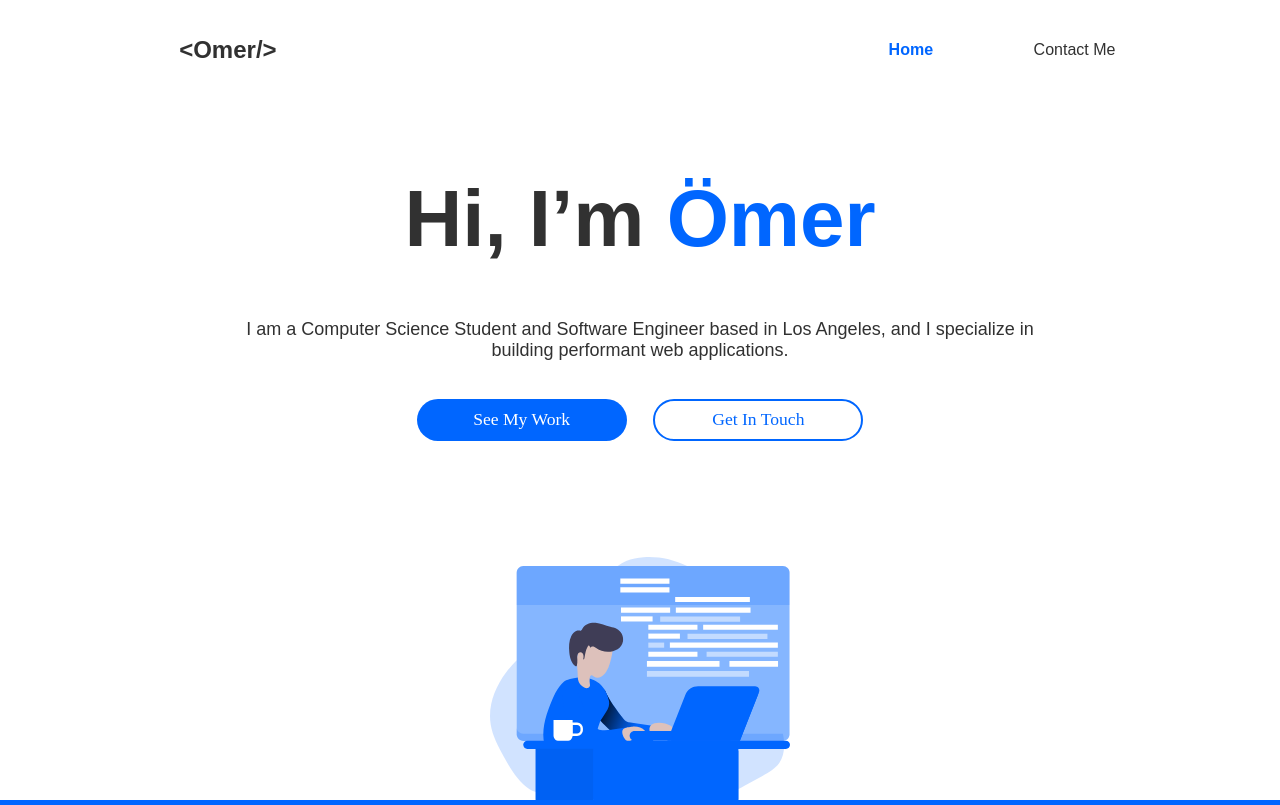
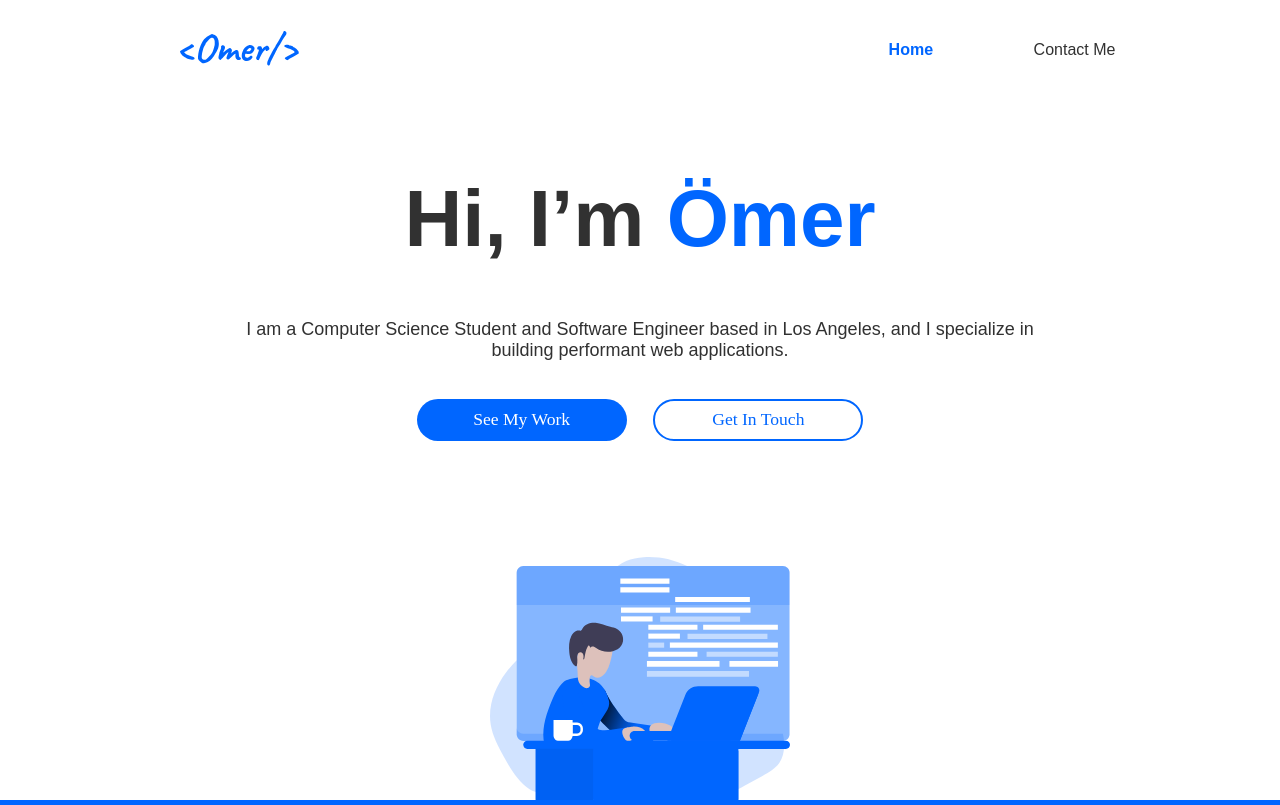
Before and after one commit to omerdemirkan/portfolio, a Gatsby site: page / in a window 1280 px wide. Shown: the top 805 px of the page. Built offline with nearby package versions, Linux system fonts and the light colour scheme; Gatsby itself is replaced by a stand-in of ours.

Commit message:
add dynamic portfolio logo to navbar

```diff
--- a/src/components/Navbar/Navbar.js
+++ b/src/components/Navbar/Navbar.js
@@ -1,5 +1,7 @@
 import React, { useRef, useState, useEffect } from 'react';
 import classes from './Navbar.module.css';
+
+import logo from '../../images/portfolio-logo.svg';
 
 import { Link } from 'gatsby';
 
@@ -27,7 +29,12 @@ export default function Navbar() {
     const logoText = '<Omer/>'
 
     return <div className={classes.Navbar} style={navBackground ? {backgroundColor: 'rgb(248, 248, 248)', height: '80px'}: null}>
-        <h2 className={classes.Logo}><Link className={classes.LogoLink} to='/'>{logoText}</Link></h2>
+        {/* <h2 className={classes.Logo}><Link className={classes.LogoLink} to='/'>{logoText}</Link></h2> */}
+        <Link className={classes.LogoLink} to='/'>
+            <img src={logo}
+            className={classes.Logo}
+            style={navBackground ? {width: '100px', transform: 'translate(10px)'}: null}/>
+        </Link>
         <ul className={classes.NavList}>
             <li className={classes.NavListItem}><Link activeClassName={classes.ActiveLink} to='/' className={classes.NavLink}>Home</Link></li>
             <li className={classes.NavListItem}><Link activeClassName={classes.ActiveLink} to='/contact' className={classes.NavLink}>Contact Me</Link></li>
--- a/src/components/Navbar/Navbar.module.css
+++ b/src/components/Navbar/Navbar.module.css
@@ -12,7 +12,10 @@
 }
 
 .Logo {
+    position: relative;
     margin: 0 0 0 14vw;
+    width: 120px;
+    transition: width 0.1s ease, transform 0.1s ease;
 }
 
 .LogoLink {
```
Also changed, not shown: src/images/portfolio-logo.svg (added).
